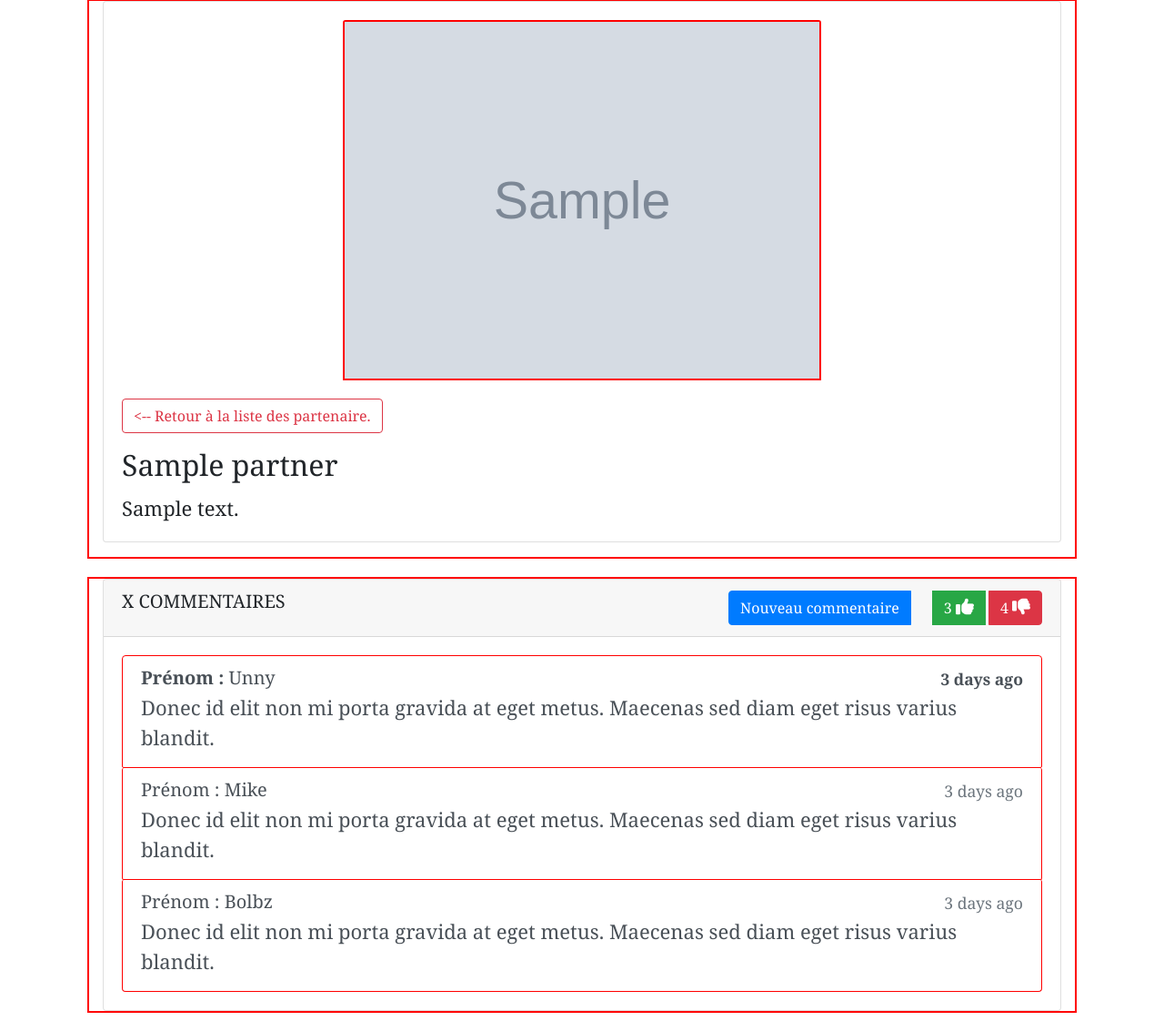
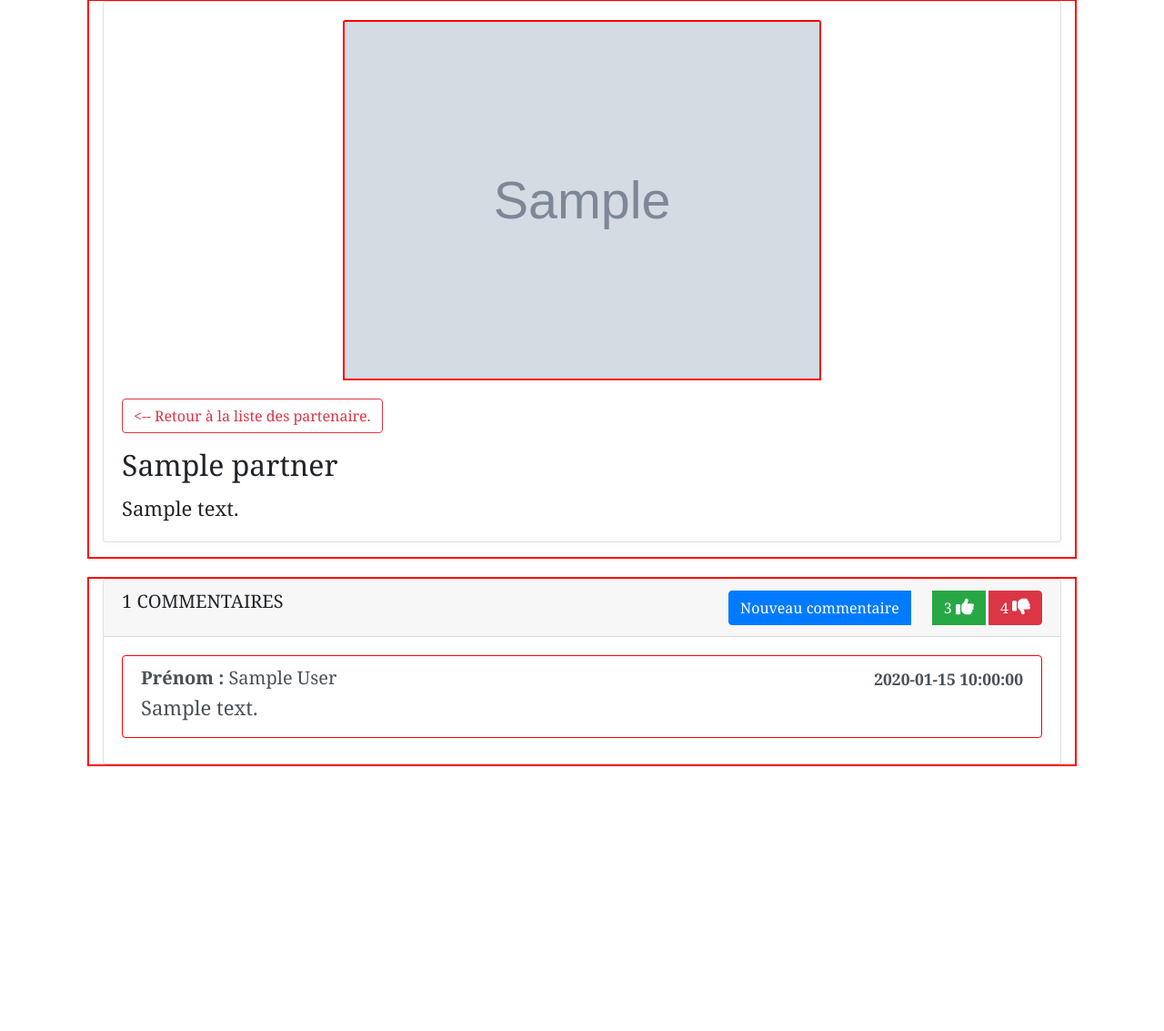
Before and after one commit to bolbz/GBAF, a PHP site: template views/partnerView.php in a window 1280 px wide. Shown: the part 123-1256 px from the top of the page at 91% size. After the commit the page ends 965 px from the top, so only its background shows below. Run offline with PHP 8.4, Linux system fonts and the light colour scheme; the visitor is signed in with stand-in values (Sample User, id 1); the template is opened without the code that fills it: most values are stand-ins (such as "Sample title", 1, 10 or a date in 2020); grey boxes marked "Sample" are stand-in pictures; some libraries are stand-ins or nearby versions; some web fonts are replaced.

Commit message:
récupération des commentaires pour chaque partenaires

```diff
--- a/controllers/CommentController.php
+++ b/controllers/CommentController.php
@@ -1,6 +1,7 @@
 <?php
 
 require_once('models/CommentManager.php');
+require_once('models/PartnerManager.php');
 
 function newComment($author, $comment, $user_id, $partner_id)
 {
--- a/controllers/PartnerController.php
+++ b/controllers/PartnerController.php
@@ -1,6 +1,7 @@
 <?php
 
 require_once('models/PartnerManager.php');
+require_once('models/CommentManager.php');
 
 function listPartners()
 {
@@ -12,8 +13,11 @@ function listPartners()
 
 function partner()
 {
+    $commentManager = new CommentManager();
     $partnerManager = new PartnerManager();
+
     $partner = $partnerManager->getPartner($_GET['id']);
+    $getComments= $commentManager->getCommentByPartnerId($_GET['id']);
 
     require('views/partnerView.php');
 }
--- a/views/partnerView.php
+++ b/views/partnerView.php
@@ -1,4 +1,5 @@
-<?php session_start();?>
+<?php session_start(); ?>
+
 
 <?php $title = htmlspecialchars($partner['name']); ?>
 <?php $style = 'Partner'; ?>
@@ -35,7 +36,7 @@
                     <div class="btn-toolbar justify-content-between" role="toolbar"
                         aria-label="Toolbar with button groups">
                         <div class="input-group">
-                            <h5>X COMMENTAIRES</h5>
+                            <h5><?=count($getComments) ?> COMMENTAIRES</h5>
                         </div>
                         <div class="btn-group" role="group" aria-label="First group">
                             <button type="button" class="btn btn-primary mr-4" data-toggle="modal" data-target="#exampleModal" data-whatever="@mdo">Nouveau commentaire</button>
@@ -102,34 +103,22 @@
                         }
                     ?>
 
+                    <?php
+                    foreach($getComments as $value )
+                    {
+                    ?>
                     <div class="list-group">
-                        <div class="list-group-item list-group-item-action">
+                        <div class="list-group-item list-group-item-action mb-2">
                             <div class="d-flex w-100 justify-content-between">
-                                <h5 class="mb-1"><strong>Prénom : </strong> Unny</h5>
-                                <small><strong>3 days ago</strong></small>
+                                <h5 class="mb-1"><strong>Prénom : </strong><?= htmlspecialchars($value['author']) ?></h5>
+                                <small><strong><?= $value['comment_date'] ?></strong></small>
                             </div>
-                            <p class="mb-1">Donec id elit non mi porta gravida at eget metus. Maecenas sed diam eget
-                                risus varius blandit.</p>
-                            </div>
-                        <div class="list-group-item list-group-item-action">
-                            <div class="d-flex w-100 justify-content-between">
-                                <h5 class="mb-1">Prénom : Mike</h5>
-                                <small class="text-muted">3 days ago</small>
-                            </div>
-                            <p class="mb-1">Donec id elit non mi porta gravida at eget metus. Maecenas sed diam eget
-                                risus varius blandit.</p>
-
-                        </div>
-                        <div class="list-group-item list-group-item-action">
-                            <div class="d-flex w-100 justify-content-between">
-                                <h5 class="mb-1">Prénom : Bolbz</h5>
-                                <small class="text-muted">3 days ago</small>
-                            </div>
-                            <p class="mb-1">Donec id elit non mi porta gravida at eget metus. Maecenas sed diam eget
-                                risus varius blandit.</p>
-
+                            <p class="mb-1"><?= nl2br(htmlspecialchars($value['comment'])) ?></p>
                             </div>
                     </div>
+                    <?php
+                     }
+                     ?>
                 </div>
             </div>
         </div>
```
Also changed, not shown: index.php (+13 -7 lines), models/CommentManager.php (+16 -0 lines).
